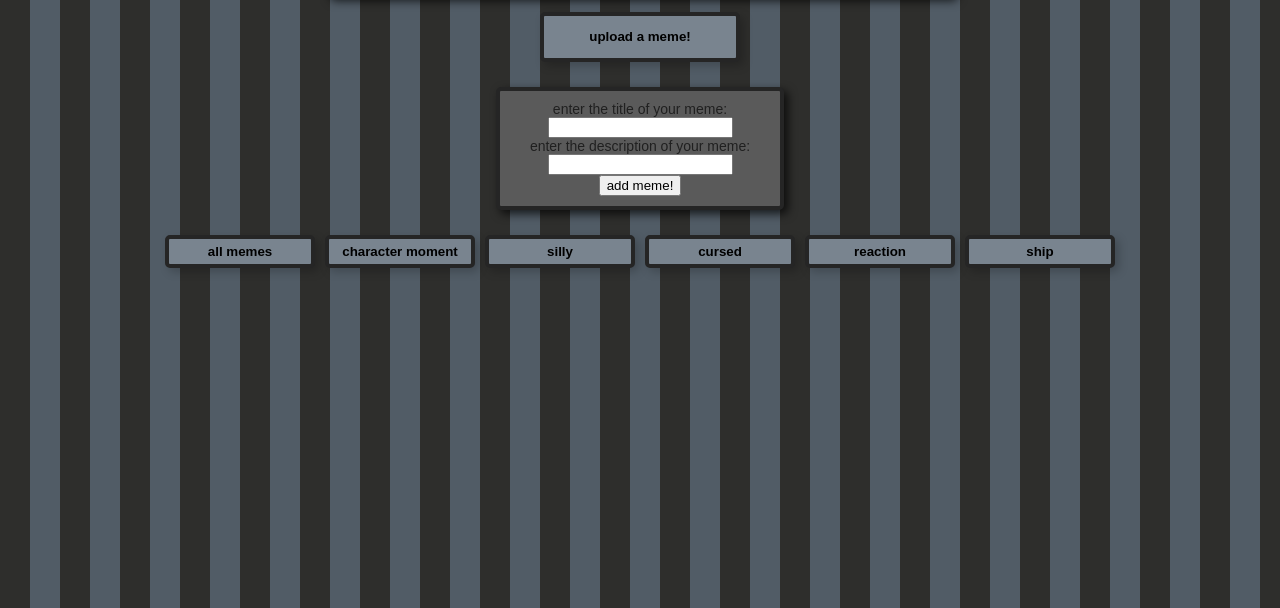
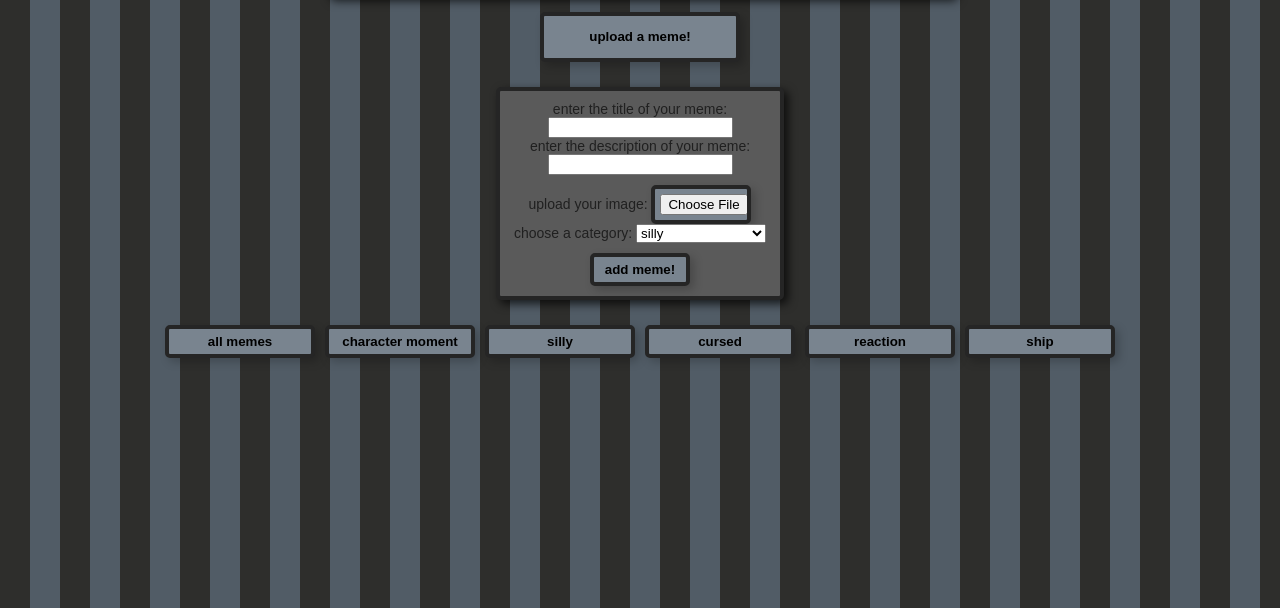
Before and after one commit to staten-island-tech/vite-project-felisarmp4, a plain HTML site: page app/vite.html in a window 1280 px wide. Both pictures are taken after a click on the button "upload a meme!". Shown: the part 202-810 px from the top of the page. Drawn offline with Linux system fonts and the light colour scheme; a web font is replaced by a local one.

Commit message:
felisa sucks

```diff
--- a/app/src/vite.css
+++ b/app/src/vite.css
@@ -71,17 +71,6 @@ body {
 
 .meme-form {
   display: none;
-  opacity: 0;
-  transition: opacity 0.3s ease;
-}
-
-.meme-form.show {
-  display: block;
-  opacity: 1;
-}
-
-.meme-form {
-  display: none;
   flex-direction: column;
   align-items: center;
   background-color: #5a5a5a;
@@ -92,6 +81,51 @@ body {
   box-shadow: 4px 4px 10px #000000b7;
   overflow: hidden;
   transition: transform 0.3s ease, box-shadow 0.3s ease;
+  border: 4px solid #252525;
+  border-radius: 5px;
+}
+
+.meme-form {
+  display: none;
+  opacity: 0;
+  transition: opacity 0.3s ease;
+}
+
+.meme-form.show {
+  display: block;
+  opacity: 1;
+}
+
+#img {
+  display: inline-block;
+  background-color: #79848f;
+  padding: 8px 16px;
+  border: none;
+  font-weight: bold;
+  text-align: center;
+  cursor: pointer;
+  transition: transform 0.3s ease;
+  width: 100px;
+  margin-top: 10px;
+  box-shadow: 4px 4px 10px #00000034;
+  padding: 5px;
+  border: 4px solid #252525;
+  border-radius: 5px;
+}
+
+.add-meme {
+  display: inline-block;
+  background-color: #79848f;
+  padding: 8px 16px;
+  border: none;
+  font-weight: bold;
+  text-align: center;
+  cursor: pointer;
+  transition: transform 0.3s ease;
+  width: 100px;
+  margin-top: 10px;
+  box-shadow: 4px 4px 10px #00000034;
+  padding: 5px;
   border: 4px solid #252525;
   border-radius: 5px;
 }
--- a/app/src/vite.js
+++ b/app/src/vite.js
@@ -211,12 +211,17 @@ memeform.addEventListener("submit", (e) => {
   e.preventDefault();
   const title = document.querySelector("#title").value;
   const desc = document.querySelector("#desc").value;
+  const fileinput = document.querySelector("#img");
+  const type = document.querySelector("#type").value;
+
+  const file = fileinput.files[0];
+  const imgurl = URL.createObjectURL(file);
 
   memes.push({
     name: title,
-    img: "src/photos/default.jpg",
+    img: imgurl,
     desc: desc,
-    type: "silly",
+    type: type,
   });
 
   memeform.classList.remove("show");
--- a/app/vite.html
+++ b/app/vite.html
@@ -27,14 +27,28 @@
 <form action="" method="get" class="meme-form" id="meme-form">
   <div>
     <label for="title">enter the title of your meme:</label>
-    <input type="text" name="title" id="title" required />
+    <input type="text" name="title" id="title" required/>
   </div>
   <div>
     <label for="desc">enter the description of your meme:</label>
-    <input type="text" name="desc" id="desc" required />
+    <input type="text" name="desc" id="desc" required/>
   </div>
   <div>
-    <input type="submit" value="add meme!" />
+    <label for="img">upload your image:</label>
+    <input type="file" name="img" id="img" required/>
+  </div>
+  <div>
+    <label for="type">choose a category:</label>
+    <select id="type" name="type" required>
+      <option value="silly">silly</option>
+      <option value="cursed">cursed</option>
+      <option value="reaction">reaction</option>
+      <option value="ship">ship</option>
+      <option value="character moment">character moment</option>
+    </select>
+  </div>
+  <div>
+    <input type="submit" value="add meme!" class="add-meme"/>
   </div>
 </form>
 
```
